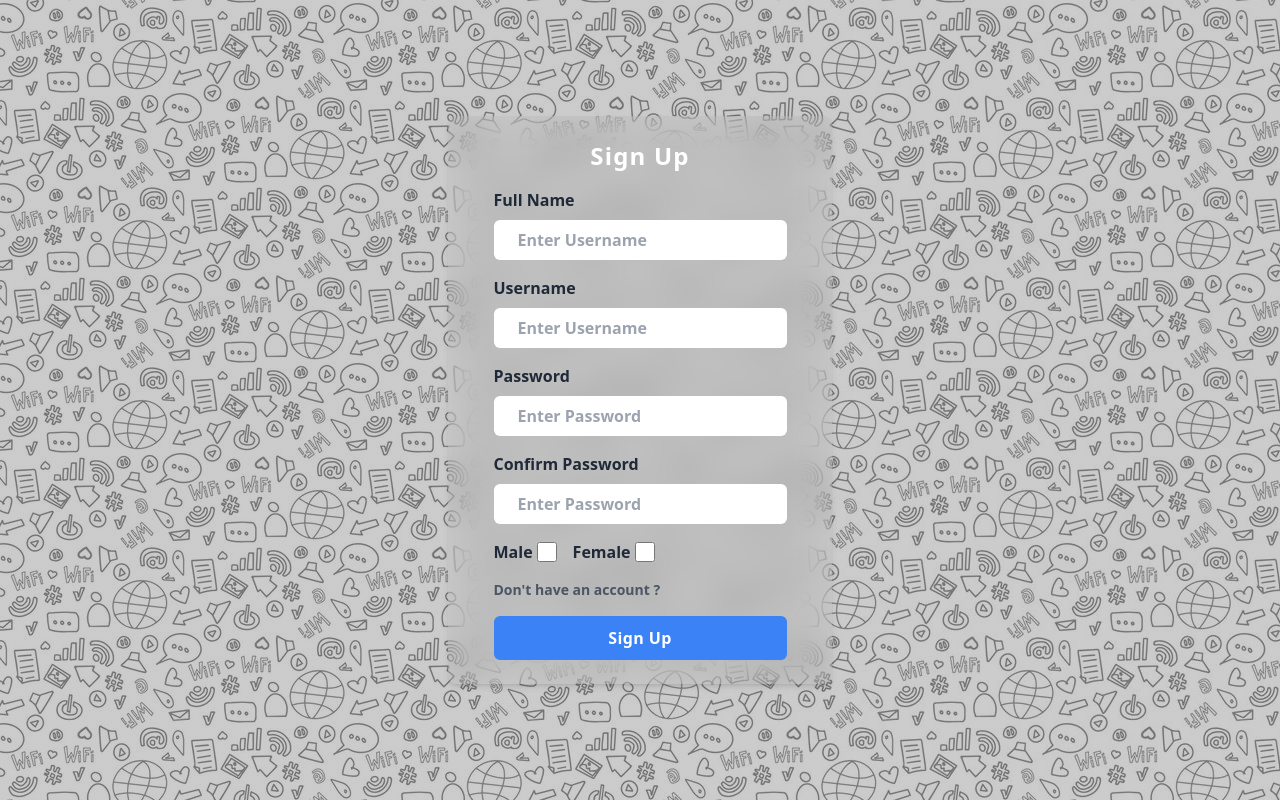
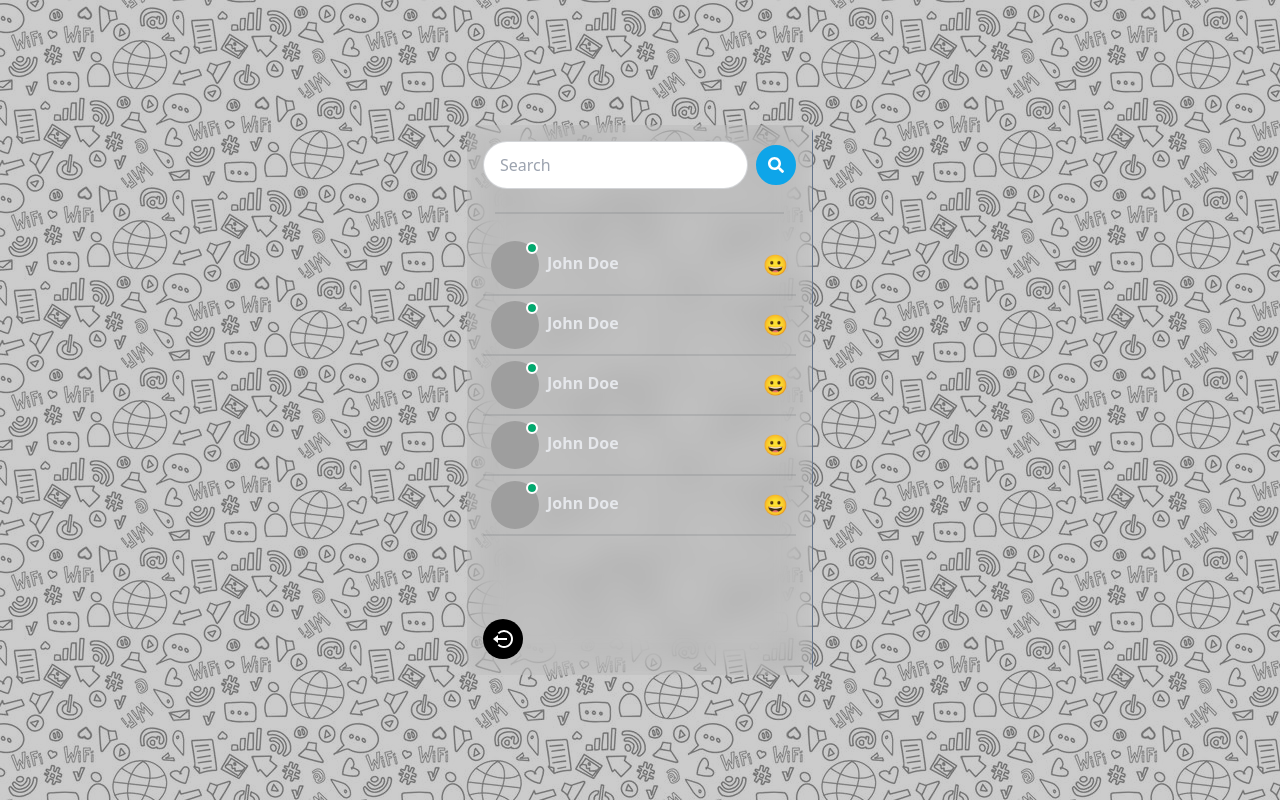
Before and after one commit to kanugurajesh/Anonymous-Advanced-Chat-App, a React (Vite) app in the folder frontend/: page / in a window 1280 px wide. Built offline with nearby package versions, Linux system fonts and the light colour scheme; grey boxes are pictures that could not be loaded.

Commit message:
Adding the sidebar of the home page

```diff
--- a/frontend/package.json
+++ b/frontend/package.json
@@ -11,7 +11,8 @@
   },
   "dependencies": {
     "react": "^18.2.0",
-    "react-dom": "^18.2.0"
+    "react-dom": "^18.2.0",
+    "react-icons": "^5.2.1"
   },
   "devDependencies": {
     "@types/react": "^18.2.66",
--- a/frontend/src/App.tsx
+++ b/frontend/src/App.tsx
@@ -1,7 +1,8 @@
 // import Login from "./pages/login/Login";
 
 // import Login from "./pages/login/Login";
-import Signup from "./pages/signup/Signup";
+import Home from "./pages/home/Home";
+// import Signup from "./pages/signup/Signup";
 // import Start from "./pages/start/Start";
 
 function App() {
@@ -9,7 +10,8 @@
     <div className="h-screen w-screen flex items-center justify-center">
       {/* <Start /> */}
       {/* <Login /> */}
-      <Signup />
+      {/* <Signup /> */}
+      <Home />
     </div>
   );
 }
--- /dev/null
+++ b/frontend/src/components/sidebar/Conversation.tsx
@@ -0,0 +1,22 @@
+const Conversation = () => {
+  return (
+    <>
+        <div className="flex gap-2 items-center hover:bg-sky-500 rounded p-2 py-1 cursor-pointer">
+            <div className="avatar online">
+                <div className="w-12 rounded-full">
+                    <img src="https://ucarecdn.com/a0e8647c-d1ee-4a00-a3d0-e9ea9462b7ea/examplelukeoslizlo.jpg" alt="user avatar" />
+                </div>
+            </div>
+            <div className="flex flex-col flex-1">
+                <div className="flex gap-3 justify-between">
+                    <p className="font-bold text-gray-200">John Doe</p>
+                    <span className="text-xl">😀</span>
+                </div>
+            </div>
+        </div>
+        <div className="divider my-0 py-0 h-1"></div>
+    </>
+  )
+}
+
+export default Conversation
--- /dev/null
+++ b/frontend/src/components/sidebar/Conversations.tsx
@@ -0,0 +1,15 @@
+import Conversation from "./Conversation"
+
+const Conversations = () => {
+    return (
+        <div>
+            <Conversation />
+            <Conversation />
+            <Conversation />
+            <Conversation />
+            <Conversation />
+        </div>
+    )
+}
+
+export default Conversations;
--- /dev/null
+++ b/frontend/src/components/sidebar/LogoutButton.tsx
@@ -0,0 +1,11 @@
+import { BiLogOutCircle } from "react-icons/bi";
+
+const LogoutButton = () => {
+  return (
+    <div className="mt-auto bg-black w-[40px] h-[40px] flex items-center justify-center rounded-full text-white hover:bg-white hover:text-black cursor-pointer transition-all duration-300 ease-in-out">
+        <BiLogOutCircle className="w-6 h-6 cursor-pointer" />
+    </div>
+  )
+}
+
+export default LogoutButton;
--- /dev/null
+++ b/frontend/src/components/sidebar/SearchInput.tsx
@@ -0,0 +1,14 @@
+import { FaSearch } from "react-icons/fa"
+
+const SearchInput = () => {
+  return (
+    <form className="flex items-center gap-2">
+        <input type="text" placeholder="Search" className="input input-bordered rounded-full" />
+        <button type="submit" className="bg-sky-500 text-white w-10 h-10 flex items-center justify-center rounded-full border-2 border-sky-500 hover:bg-white hover:text-sky-500 transition-all ease-in-out duration-300">
+            <FaSearch />
+        </button>
+    </form>
+  )
+}
+
+export default SearchInput
--- /dev/null
+++ b/frontend/src/components/sidebar/Sidebar.tsx
@@ -0,0 +1,16 @@
+import Conversations from "./Conversations";
+import LogoutButton from "./LogoutButton";
+import SearchInput from "./SearchInput";
+
+const Sidebar = () => {
+    return (
+        <div className="border-r border-slate-500 p-4 flex flex-col">
+            <SearchInput />
+            <div className="divider px-3"></div>
+            <Conversations />
+            <LogoutButton />
+        </div>
+    )
+}
+
+export default Sidebar;
--- a/frontend/src/pages/home/Home.tsx
+++ b/frontend/src/pages/home/Home.tsx
@@ -1,7 +1,10 @@
+import Sidebar from "../../components/sidebar/Sidebar";
+
 function Home() {
   return (
-    <div>
-
+    <div className="flex sm:h-[450px] md:h-[550px] rounded-lg overflow-hidden bg-gray-400 bg-clip-padding backdrop-filter backdrop-blur-lg bg-opacity-0">
+      <Sidebar />
+      {/* <MessageContainer /> */}
     </div>
   );
 }
```
Also changed, not shown: 1 other file (tests, documents, lock files or other folders).
